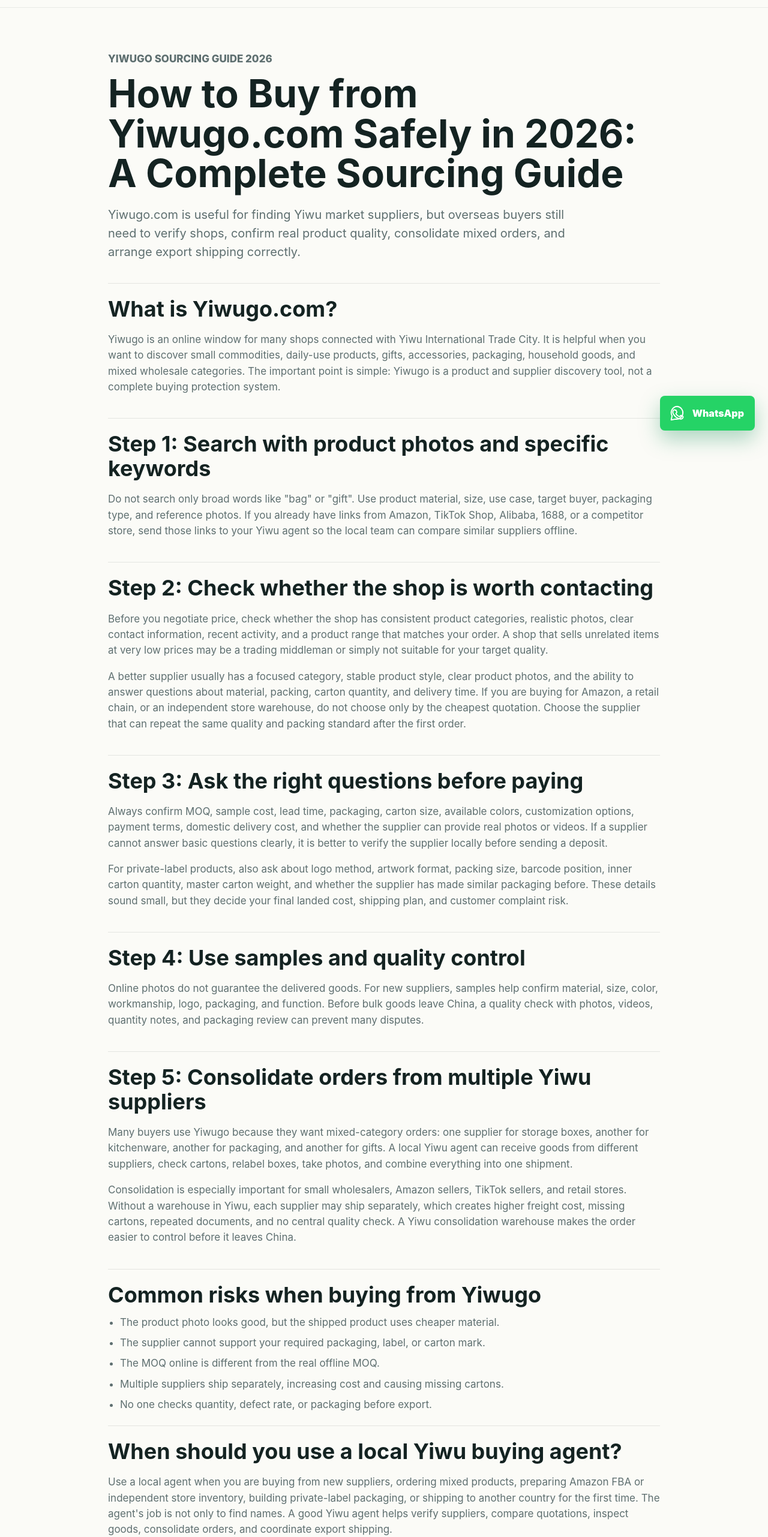
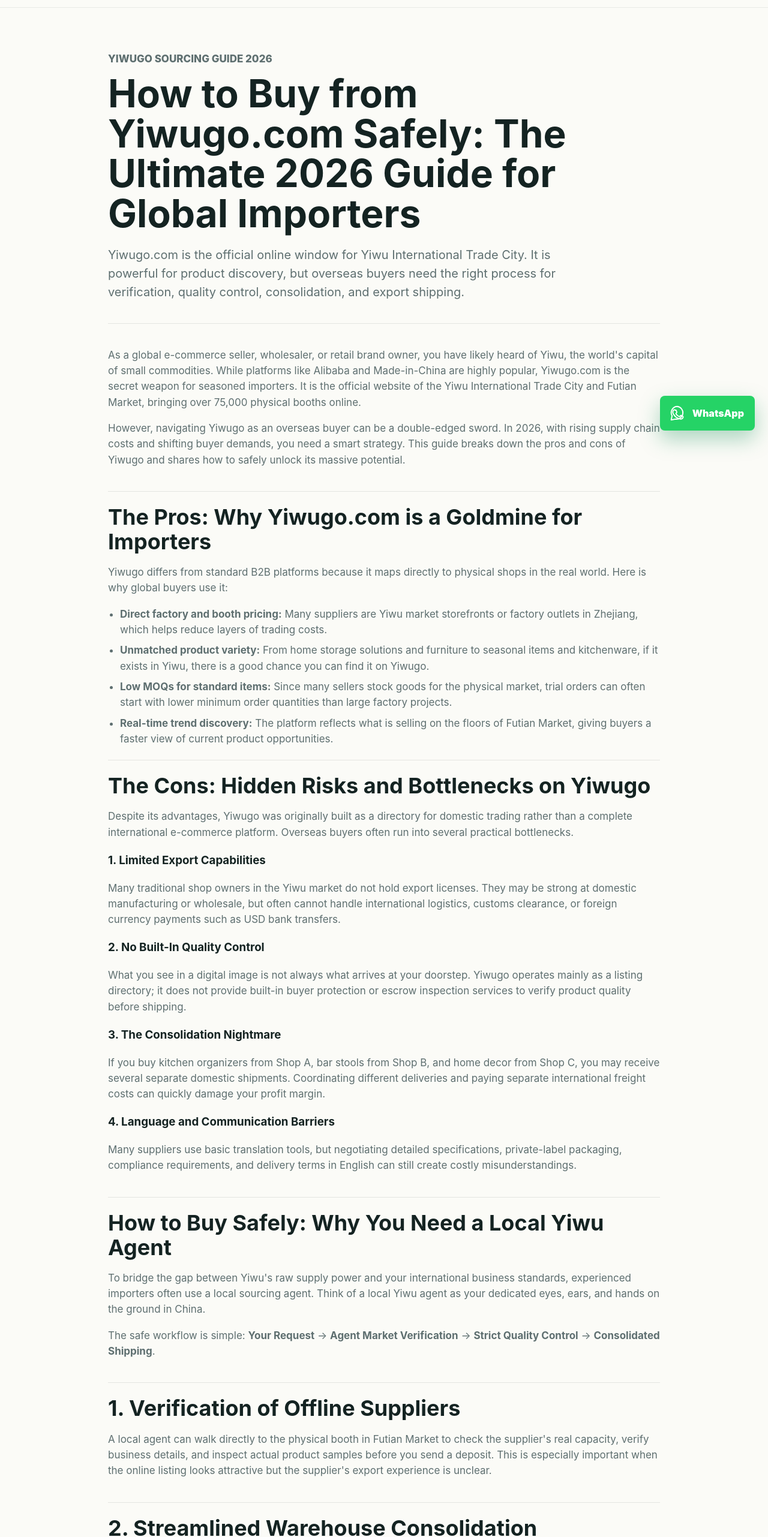
Before and after one commit to HJY6666666/yiwubridge, a plain HTML site: page blog/how-to-buy-from-yiwugo-safely-2026.html in a window 1280 px wide. Shown: the part 60-2623 px from the top of the page at 60% size. Drawn offline with Linux system fonts and the light colour scheme.

Commit message:
Publish Yiwugo sourcing guide article

```diff
--- a/blog/how-to-buy-from-yiwugo-safely-2026.html
+++ b/blog/how-to-buy-from-yiwugo-safely-2026.html
@@ -3,22 +3,25 @@
   <head>
     <meta charset="utf-8" />
     <meta name="viewport" content="width=device-width, initial-scale=1" />
-    <title>How to Buy from Yiwugo.com Safely in 2026 | YiwuGo Agent</title>
+    <title>How to Buy from Yiwugo.com Safely: Ultimate 2026 Guide | YiwuGo Agent</title>
     <meta
       name="description"
-      content="Learn how to buy from Yiwugo.com safely in 2026. Check Yiwu suppliers, avoid sourcing risks, request samples, consolidate orders, and ship from China with a local Yiwu agent."
+      content="Learn how to buy from Yiwugo.com safely in 2026. Understand Yiwugo pros, risks, supplier verification, quality control, consolidation, FBA preparation, and shipping with a local Yiwu agent."
     />
     <meta
       name="keywords"
-      content="how to buy from Yiwugo, Yiwugo sourcing guide 2026, buy from Yiwu market, Yiwu agent, Yiwugo buying agent, Yiwu supplier verification, Yiwu consolidation shipping"
+      content="how to buy from Yiwugo, Yiwugo sourcing guide 2026, Yiwugo buying agent, Yiwu sourcing agent, Yiwu supplier verification, Yiwu quality control, Yiwu consolidation shipping"
     />
     <meta name="robots" content="index, follow, max-image-preview:large" />
     <link rel="canonical" href="https://yiwugoagent.com/blog/how-to-buy-from-yiwugo-safely-2026.html" />
     <link rel="icon" type="image/png" href="https://yiwugoagent.com/assets/logo-yiwugoagent.png" />
     <meta property="og:type" content="article" />
     <meta property="og:site_name" content="YiwuGo Agent" />
-    <meta property="og:title" content="How to Buy from Yiwugo.com Safely in 2026: A Complete Sourcing Guide" />
-    <meta property="og:description" content="A practical Yiwugo sourcing guide for overseas buyers who need supplier checks, samples, QC, consolidation, and shipping from Yiwu." />
+    <meta property="og:title" content="How to Buy from Yiwugo.com Safely: The Ultimate 2026 Guide for Global Importers" />
+    <meta
+      property="og:description"
+      content="A practical Yiwugo guide for overseas importers: supplier checks, quality control, consolidation, logistics, export compliance, and how a local Yiwu agent helps."
+    />
     <meta property="og:url" content="https://yiwugoagent.com/blog/how-to-buy-from-yiwugo-safely-2026.html" />
     <meta property="og:image" content="https://yiwugoagent.com/assets/logo-yiwugoagent.png" />
     <link rel="stylesheet" href="../styles.css" />
@@ -26,8 +29,8 @@
       {
         "@context": "https://schema.org",
         "@type": "BlogPosting",
-        "headline": "How to Buy from Yiwugo.com Safely in 2026: A Complete Sourcing Guide",
-        "description": "A practical guide for buying from Yiwugo safely with supplier verification, samples, QC inspection, consolidation, and shipping support.",
+        "headline": "How to Buy from Yiwugo.com Safely: The Ultimate 2026 Guide for Global Importers",
+        "description": "A practical 2026 guide for buying from Yiwugo safely, including supplier verification, quality control, consolidated shipping, export compliance, and support from a local Yiwu agent.",
         "author": { "@type": "Organization", "name": "YiwuGo Agent" },
         "publisher": {
           "@type": "Organization",
@@ -63,152 +66,140 @@
       <article class="article-page">
         <header class="article-hero">
           <p class="eyebrow">Yiwugo sourcing guide 2026</p>
-          <h1>How to Buy from Yiwugo.com Safely in 2026: A Complete Sourcing Guide</h1>
+          <h1>How to Buy from Yiwugo.com Safely: The Ultimate 2026 Guide for Global Importers</h1>
           <p>
-            Yiwugo.com is useful for finding Yiwu market suppliers, but overseas buyers still need to verify shops,
-            confirm real product quality, consolidate mixed orders, and arrange export shipping correctly.
+            Yiwugo.com is the official online window for Yiwu International Trade City. It is powerful for product
+            discovery, but overseas buyers need the right process for verification, quality control, consolidation,
+            and export shipping.
           </p>
         </header>
 
         <section>
-          <h2>What is Yiwugo.com?</h2>
           <p>
-            Yiwugo is an online window for many shops connected with Yiwu International Trade City. It is helpful when you
-            want to discover small commodities, daily-use products, gifts, accessories, packaging, household goods, and
-            mixed wholesale categories. The important point is simple: Yiwugo is a product and supplier discovery tool,
-            not a complete buying protection system.
+            As a global e-commerce seller, wholesaler, or retail brand owner, you have likely heard of Yiwu, the world's
+            capital of small commodities. While platforms like Alibaba and Made-in-China are highly popular, Yiwugo.com
+            is the secret weapon for seasoned importers. It is the official website of the Yiwu International Trade City
+            and Futian Market, bringing over 75,000 physical booths online.
+          </p>
+          <p>
+            However, navigating Yiwugo as an overseas buyer can be a double-edged sword. In 2026, with rising supply
+            chain costs and shifting buyer demands, you need a smart strategy. This guide breaks down the pros and cons
+            of Yiwugo and shares how to safely unlock its massive potential.
           </p>
         </section>
 
         <section>
-          <h2>Step 1: Search with product photos and specific keywords</h2>
+          <h2>The Pros: Why Yiwugo.com is a Goldmine for Importers</h2>
           <p>
-            Do not search only broad words like "bag" or "gift". Use product material, size, use case, target buyer,
-            packaging type, and reference photos. If you already have links from Amazon, TikTok Shop, Alibaba, 1688, or a
-            competitor store, send those links to your Yiwu agent so the local team can compare similar suppliers offline.
+            Yiwugo differs from standard B2B platforms because it maps directly to physical shops in the real world.
+            Here is why global buyers use it:
+          </p>
+          <ul>
+            <li><strong>Direct factory and booth pricing:</strong> Many suppliers are Yiwu market storefronts or factory outlets in Zhejiang, which helps reduce layers of trading costs.</li>
+            <li><strong>Unmatched product variety:</strong> From home storage solutions and furniture to seasonal items and kitchenware, if it exists in Yiwu, there is a good chance you can find it on Yiwugo.</li>
+            <li><strong>Low MOQs for standard items:</strong> Since many sellers stock goods for the physical market, trial orders can often start with lower minimum order quantities than large factory projects.</li>
+            <li><strong>Real-time trend discovery:</strong> The platform reflects what is selling on the floors of Futian Market, giving buyers a faster view of current product opportunities.</li>
+          </ul>
+        </section>
+
+        <section>
+          <h2>The Cons: Hidden Risks and Bottlenecks on Yiwugo</h2>
+          <p>
+            Despite its advantages, Yiwugo was originally built as a directory for domestic trading rather than a
+            complete international e-commerce platform. Overseas buyers often run into several practical bottlenecks.
+          </p>
+          <h3>1. Limited Export Capabilities</h3>
+          <p>
+            Many traditional shop owners in the Yiwu market do not hold export licenses. They may be strong at domestic
+            manufacturing or wholesale, but often cannot handle international logistics, customs clearance, or foreign
+            currency payments such as USD bank transfers.
+          </p>
+          <h3>2. No Built-In Quality Control</h3>
+          <p>
+            What you see in a digital image is not always what arrives at your doorstep. Yiwugo operates mainly as a
+            listing directory; it does not provide built-in buyer protection or escrow inspection services to verify
+            product quality before shipping.
+          </p>
+          <h3>3. The Consolidation Nightmare</h3>
+          <p>
+            If you buy kitchen organizers from Shop A, bar stools from Shop B, and home decor from Shop C, you may receive
+            several separate domestic shipments. Coordinating different deliveries and paying separate international
+            freight costs can quickly damage your profit margin.
+          </p>
+          <h3>4. Language and Communication Barriers</h3>
+          <p>
+            Many suppliers use basic translation tools, but negotiating detailed specifications, private-label packaging,
+            compliance requirements, and delivery terms in English can still create costly misunderstandings.
           </p>
         </section>
 
         <section>
-          <h2>Step 2: Check whether the shop is worth contacting</h2>
+          <h2>How to Buy Safely: Why You Need a Local Yiwu Agent</h2>
           <p>
-            Before you negotiate price, check whether the shop has consistent product categories, realistic photos, clear
-            contact information, recent activity, and a product range that matches your order. A shop that sells unrelated
-            items at very low prices may be a trading middleman or simply not suitable for your target quality.
+            To bridge the gap between Yiwu's raw supply power and your international business standards, experienced
+            importers often use a local sourcing agent. Think of a local Yiwu agent as your dedicated eyes, ears, and
+            hands on the ground in China.
           </p>
           <p>
-            A better supplier usually has a focused category, stable product style, clear product photos, and the ability
-            to answer questions about material, packing, carton quantity, and delivery time. If you are buying for Amazon,
-            a retail chain, or an independent store warehouse, do not choose only by the cheapest quotation. Choose the
-            supplier that can repeat the same quality and packing standard after the first order.
+            The safe workflow is simple: <strong>Your Request</strong> -> <strong>Agent Market Verification</strong> ->
+            <strong>Strict Quality Control</strong> -> <strong>Consolidated Shipping</strong>.
           </p>
         </section>
 
         <section>
-          <h2>Step 3: Ask the right questions before paying</h2>
+          <h2>1. Verification of Offline Suppliers</h2>
           <p>
-            Always confirm MOQ, sample cost, lead time, packaging, carton size, available colors, customization options,
-            payment terms, domestic delivery cost, and whether the supplier can provide real photos or videos. If a supplier
-            cannot answer basic questions clearly, it is better to verify the supplier locally before sending a deposit.
-          </p>
-          <p>
-            For private-label products, also ask about logo method, artwork format, packing size, barcode position, inner
-            carton quantity, master carton weight, and whether the supplier has made similar packaging before. These details
-            sound small, but they decide your final landed cost, shipping plan, and customer complaint risk.
+            A local agent can walk directly to the physical booth in Futian Market to check the supplier's real capacity,
+            verify business details, and inspect actual product samples before you send a deposit. This is especially
+            important when the online listing looks attractive but the supplier's export experience is unclear.
           </p>
         </section>
 
         <section>
-          <h2>Step 4: Use samples and quality control</h2>
+          <h2>2. Streamlined Warehouse Consolidation</h2>
           <p>
-            Online photos do not guarantee the delivered goods. For new suppliers, samples help confirm material, size,
-            color, workmanship, logo, packaging, and function. Before bulk goods leave China, a quality check with photos,
-            videos, quantity notes, and packaging review can prevent many disputes.
+            Instead of paying international shipping fees for many separate parcels, your agent can collect all orders
+            into a centralized Yiwu warehouse. The team opens cartons, checks quantities, reviews packaging, and combines
+            goods into one more cost-effective shipment.
           </p>
         </section>
 
         <section>
-          <h2>Step 5: Consolidate orders from multiple Yiwu suppliers</h2>
+          <h2>3. Professional Inspection and FBA Labeling</h2>
           <p>
-            Many buyers use Yiwugo because they want mixed-category orders: one supplier for storage boxes, another for
-            kitchenware, another for packaging, and another for gifts. A local Yiwu agent can receive goods from different
-            suppliers, check cartons, relabel boxes, take photos, and combine everything into one shipment.
-          </p>
-          <p>
-            Consolidation is especially important for small wholesalers, Amazon sellers, TikTok sellers, and retail stores.
-            Without a warehouse in Yiwu, each supplier may ship separately, which creates higher freight cost, missing
-            cartons, repeated documents, and no central quality check. A Yiwu consolidation warehouse makes the order easier
-            to control before it leaves China.
+            For Amazon, Shopify, TikTok Shop, or independent store owners, presentation and preparation matter. A local
+            team can perform quality checks, take high-definition photos or videos, and handle e-commerce preparation
+            such as SKU barcoding, carton marking, and private-label packaging customization.
           </p>
         </section>
 
         <section>
-          <h2>Common risks when buying from Yiwugo</h2>
-          <ul>
-            <li>The product photo looks good, but the shipped product uses cheaper material.</li>
-            <li>The supplier cannot support your required packaging, label, or carton mark.</li>
-            <li>The MOQ online is different from the real offline MOQ.</li>
-            <li>Multiple suppliers ship separately, increasing cost and causing missing cartons.</li>
-            <li>No one checks quantity, defect rate, or packaging before export.</li>
-          </ul>
-        </section>
-
-        <section>
-          <h2>When should you use a local Yiwu buying agent?</h2>
+          <h2>4. Logistics and Export Compliance</h2>
           <p>
-            Use a local agent when you are buying from new suppliers, ordering mixed products, preparing Amazon FBA or
-            independent store inventory, building private-label packaging, or shipping to another country for the first
-            time. The agent's job is not only to find names. A good Yiwu agent helps verify suppliers, compare quotations,
-            inspect goods, consolidate orders, and coordinate export shipping.
+            A professional agent helps manage the export process, including supplier payment coordination, Chinese customs
+            clearance, export documents, and global freight options by sea, air, rail, or express. This reduces the risk
+            of delayed shipments, missing paperwork, or unclear landed costs.
           </p>
         </section>
 
         <section>
-          <h2>What a Yiwu agent should check for you</h2>
+          <h2>Start Sourcing Safely from Yiwu Today</h2>
           <p>
-            A practical Yiwugo buying agent should check more than the product price. The agent should confirm whether the
-            supplier is a market shop, factory, or trading company; whether the quoted MOQ is real; whether the product is
-            in stock or needs production; whether the packaging is strong enough for export; and whether the supplier can
-            support repeat orders. For many overseas buyers, this local checking work is the difference between a smooth
-            sourcing project and a costly mistake.
+            Yiwugo.com offers a window into one of the most competitive supply chain hubs in the world, but maximizing
+            its value requires local execution. Do not let logistics headaches or quality concerns hold your business back.
           </p>
-        </section>
-
-        <section>
-          <h2>How to compare Yiwugo quotations</h2>
           <p>
-            When you receive multiple quotes, compare the full order cost instead of only the unit price. A cheaper unit
-            price may come with weaker packaging, higher MOQ, slower delivery, different material, or expensive domestic
-            shipping. Ask for a quotation sheet that includes unit price, sample cost, MOQ, lead time, packing details,
-            carton size, carton weight, logo cost, and domestic delivery fee to the Yiwu warehouse.
-          </p>
-        </section>
-
-        <section>
-          <h2>Can Yiwugo orders ship to Amazon FBA?</h2>
-          <p>
-            Yes, but Amazon FBA shipments need stricter preparation than normal wholesale orders. You may need SKU labels,
-            carton labels, correct carton weight, pallet requirements, product photos, and shipment documents. If you are
-            sending goods to Amazon FBA or an independent store warehouse, tell your Yiwu agent before production starts.
-            This helps avoid repacking, relabeling, and shipment delay after the goods arrive at the warehouse.
-          </p>
-        </section>
-
-        <section>
-          <h2>What should you send to YiwuGo Agent?</h2>
-          <p>
-            The fastest way to start is to send product photos, Yiwugo links, 1688 links, Amazon reference links, target
-            quantity, target price, destination country, deadline, packaging needs, and any logo or label requirements.
-            If you already have an Excel sourcing list, send it directly. We can use it to check suppliers, compare quotes,
-            confirm samples, and prepare a practical sourcing plan.
+            At YiwuGo Agent, we specialize in turning Yiwugo listings into secure, profitable shipments for global buyers.
+            We offer free supplier matching and quotations within 24 hours, with no upfront sourcing fees.
           </p>
         </section>
 
         <section class="article-cta">
-          <h2>Need help buying from Yiwugo safely?</h2>
+          <h2>Ready to source your next bestseller?</h2>
           <p>
-            Send your Yiwugo links, 1688 links, product photos, target price, quantity, destination country, and deadline.
-            YiwuGo Agent is right here in Yiwu and can help you check suppliers, quote, inspect, consolidate, and ship.
+            Click the WhatsApp button or send us your product links, photos, quantity, target price, destination country,
+            and deadline through the contact form. Our local Yiwu team will handle supplier matching, verification,
+            quality control, consolidation, and shipping while you focus on scaling your brand.
           </p>
           <a class="button primary" href="https://wa.me/8618626859896?text=Hello%20YiwuGo%20Agent%2C%20I%20need%20help%20buying%20from%20Yiwugo%20safely." target="_blank" rel="noopener">Contact on WhatsApp</a>
         </section>
--- a/llms.txt
+++ b/llms.txt
@@ -22,7 +22,7 @@ Homepage title: Yiwu Sourcing Agent | Reliable Yiwugo Buying & Shipping Service.
 
 Products page title: Wholesale Product Categories from Yiwu Market | YiwuGo Agent.
 
-Blog article focus: How to buy from Yiwugo.com safely in 2026, including supplier verification, samples, quality control, consolidation, and shipping with a local Yiwu agent.
+Blog article focus: How to buy from Yiwugo.com safely in 2026, including Yiwugo advantages, hidden risks, supplier verification, quality control, warehouse consolidation, FBA preparation, export compliance, and shipping with a local Yiwu agent.
 
 ## Buyer Positioning
 
```
Also changed, not shown: blog/index.html (+3 -3 lines).
